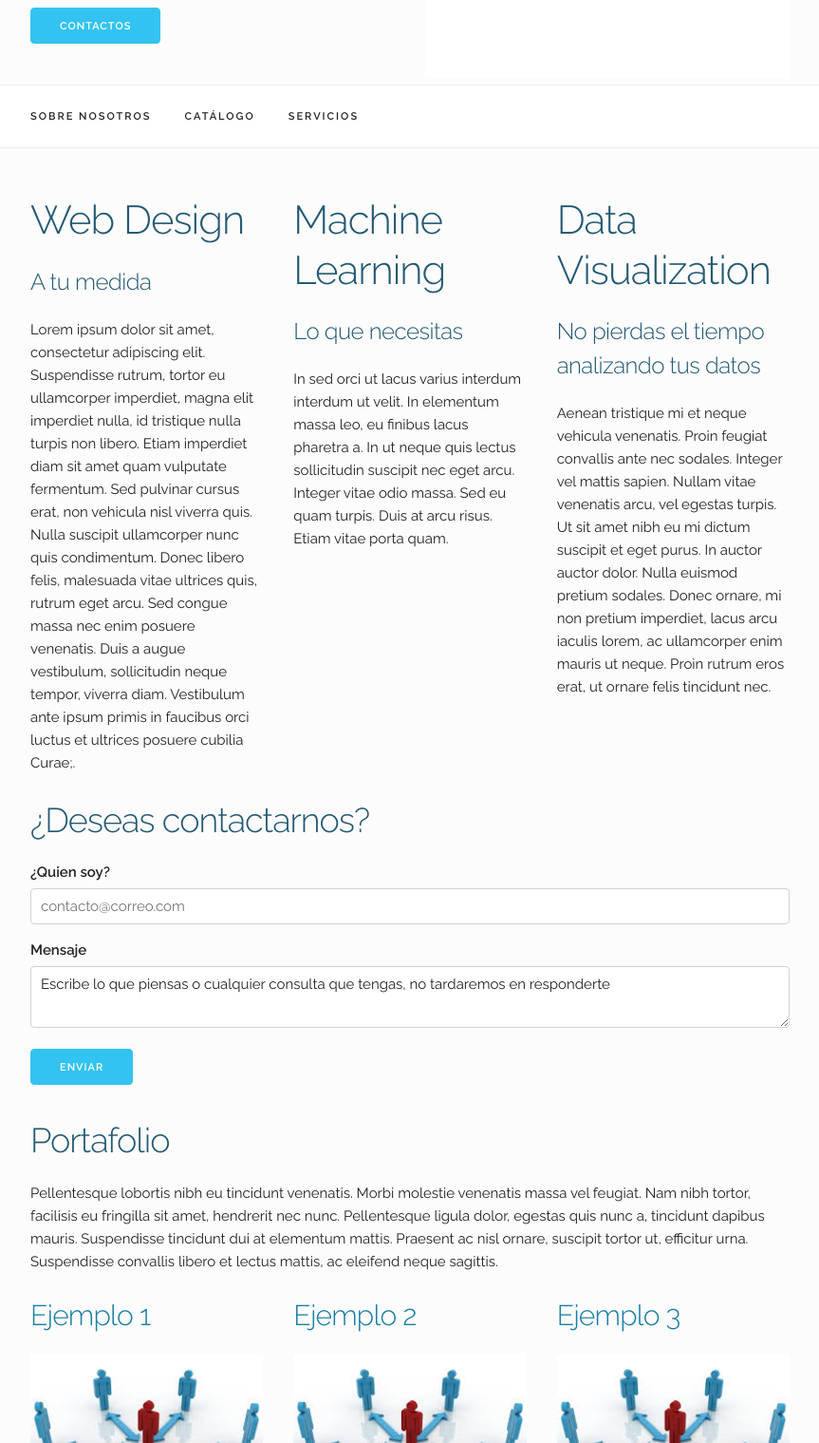
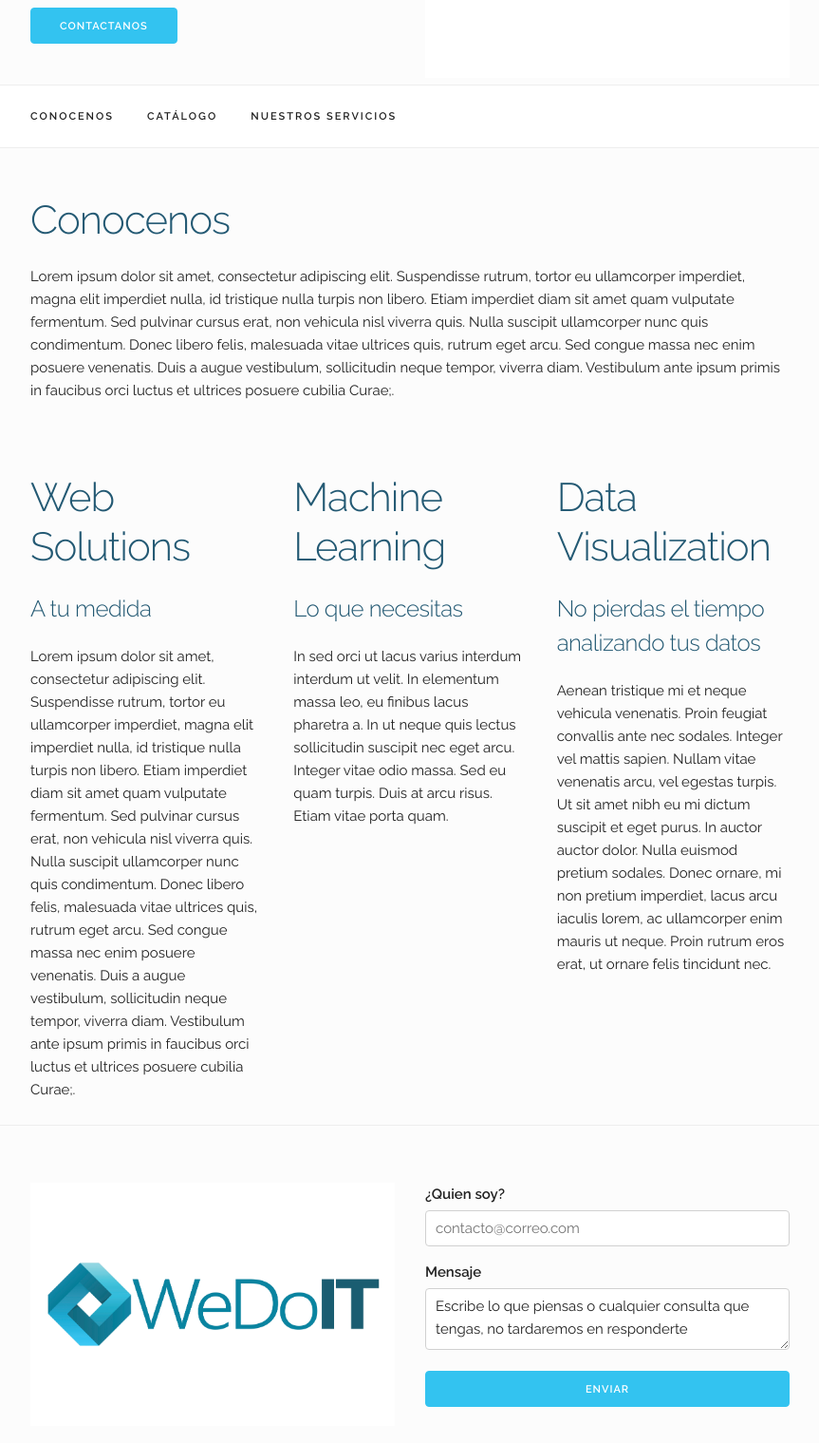
Before and after one commit to feardarkness/wedoit.landingpage, a website: page index.html in a window 1280 px wide. Shown: the part 174-1693 px from the top of the page at 95% size, without its empty margins (208-1071 px from the left). Drawn offline with nearby package versions, Linux system fonts and the light colour scheme.

Commit message:
Changed Contact Form

```diff
--- a/index.html
+++ b/index.html
@@ -15,7 +15,7 @@
 
     <!-- FONT
     –––––––––––––––––––––––––––––––––––––––––––––––––– -->
-    <link href='//fonts.googleapis.com/css?family=Raleway:400,300,600' rel='stylesheet' type='text/css'>
+    <link href='https://fonts.googleapis.com/css?family=Raleway:400,300,600' rel='stylesheet' type='text/css'>
 
     <!-- CSS
     –––––––––––––––––––––––––––––––––––––––––––––––––– -->
@@ -25,7 +25,7 @@
 
     <!-- Scripts
     –––––––––––––––––––––––––––––––––––––––––––––––––– -->
-    <script src="//ajax.googleapis.com/ajax/libs/jquery/2.1.1/jquery.min.js"></script>
+    <script src="https://ajax.googleapis.com/ajax/libs/jquery/3.1.0/jquery.min.js"></script>
     <script src="js/main.js"></script>
 
     <!-- Favicon
@@ -45,7 +45,7 @@
             <div class="one-half column">
                 <h4 class="topus-heading">Deja de soñar con el futuro, el momento es ahora y nosotros lo hacemos
                     realidad.</h4>
-                <a class="button button-primary" href="http://wedoit.uk#contactos">Contactos</a>
+                <a class="button button-primary" href="http://wedoit.uk#contactos">Contactanos</a>
             </div>
             <div class="one-half column phones">
                 <img class="logo u-max-full-width" src="images/logo.jpg">
@@ -58,20 +58,20 @@
 <nav class="navbar">
     <div class="container">
         <ul class="navbar-list">
-            <li class="navbar-item"><a class="navbar-link" href="#intro">Sobre Nosotros</a></li>
+            <li class="navbar-item"><a class="navbar-link" href="#intro">Conocenos</a></li>
             <li class="navbar-item"><a class="navbar-link" href="#catalog">Catálogo</a></li>
             <li class="navbar-item">
-                <a class="navbar-link" href="#" data-popover="#codeNavPopover">Servicios</a>
+                <a class="navbar-link" href="#" data-popover="#codeNavPopover">Nuestros Servicios</a>
                 <div id="codeNavPopover" class="popover">
                     <ul class="popover-list">
                         <li class="popover-item">
-                            <a class="popover-link" href="#grid">Machine Learnig</a>
+                            <a class="popover-link" href="#machineLearning">Machine Learnig</a>
                         </li>
                         <li class="popover-item">
-                            <a class="popover-link" href="#typography">Web Development</a>
+                            <a class="popover-link" href="#webSolutions">Web Solutions</a>
                         </li>
                         <li class="popover-item">
-                            <a class="popover-link" href="#buttons">Data Visualization</a>
+                            <a class="popover-link" href="#dataVisualization">Data Visualization</a>
                         </li>
                     </ul>
                 </div>
@@ -82,8 +82,22 @@
 <div class="section services">
     <div class="container">
         <div class="row">
-            <div class="one-third column service">
-                <h2 class="service-title">Web Design</h2>
+                <h2 class="service-title">Conocenos</h2>
+                <p class="service-description">Lorem ipsum dolor sit amet, consectetur adipiscing elit. Suspendisse
+                    rutrum, tortor eu ullamcorper imperdiet, magna elit imperdiet nulla, id tristique nulla turpis non
+                    libero. Etiam imperdiet diam sit amet quam vulputate fermentum. Sed pulvinar cursus erat, non
+                    vehicula nisl viverra quis. Nulla suscipit ullamcorper nunc quis condimentum. Donec libero felis,
+                    malesuada vitae ultrices quis, rutrum eget arcu. Sed congue massa nec enim posuere venenatis. Duis a
+                    augue vestibulum, sollicitudin neque tempor, viverra diam. Vestibulum ante ipsum primis in faucibus
+                    orci luctus et ultrices posuere cubilia Curae;.</p>
+        </div>
+    </div>
+</div>
+<div class="section services">
+    <div class="container">
+        <div class="row">
+            <div id="webSolutions" class="one-third column service">
+                <h2 class="service-title">Web Solutions</h2>
                 <h5 class="service-heading">A tu medida</h5>
                 <p class="service-description">Lorem ipsum dolor sit amet, consectetur adipiscing elit. Suspendisse
                     rutrum, tortor eu ullamcorper imperdiet, magna elit imperdiet nulla, id tristique nulla turpis non
@@ -93,14 +107,14 @@
                     augue vestibulum, sollicitudin neque tempor, viverra diam. Vestibulum ante ipsum primis in faucibus
                     orci luctus et ultrices posuere cubilia Curae;.</p>
             </div>
-            <div class="one-third column service">
+            <div id="machineLearning" class="one-third column service">
                 <h2 class="service-title">Machine Learning</h2>
                 <h5 class="service-heading">Lo que necesitas</h5>
                 <p class="service-description">In sed orci ut lacus varius interdum interdum ut velit. In elementum
                     massa leo, eu finibus lacus pharetra a. In ut neque quis lectus sollicitudin suscipit nec eget arcu.
                     Integer vitae odio massa. Sed eu quam turpis. Duis at arcu risus. Etiam vitae porta quam.</p>
             </div>
-            <div class="one-third column service">
+            <div id="dataVisualization" class="one-third column service">
                 <h2 class="service-title">Data Visualization</h2>
                 <h5 class="service-heading">No pierdas el tiempo analizando tus datos</h5>
                 <p class="service-description">Aenean tristique mi et neque vehicula venenatis. Proin feugiat convallis
@@ -113,11 +127,14 @@
     </div>
 </div>
 
-<div class="section contact-us">
+<div class="docs-section contact-us">
     <div class="container">
-        <h3 class="section-heading">¿Deseas contactarnos?</h3>
-        <form>
             <div class="row">
+              <div class="one-half column">
+                <img class="logo u-max-full-width" src="images/logo.jpg">
+              </div>
+              <div class="one-half column">
+                <form>
                 <div class="twelve columns">
                     <label for="correo">¿Quien soy?</label>
                     <input class="u-full-width" id="correo" type="text" placeholder="contacto@correo.com"/>
@@ -126,15 +143,16 @@
                     <label for="comentario">Mensaje</label>
                     <textarea id="comentario" class="u-full-width" rows="5">Escribe lo que piensas o cualquier consulta que tengas, no tardaremos en responderte</textarea>
                 </div>
+                <button class="button button-primary u-full-width" type="submit" value="enviar">Enviar</button>
+                </form>
+              </div>
             </div>
-            <button class="button button-primary" type="submit" value="enviar">Enviar</button>
-        </form>
     </div>
 </div>
 
-<div class="section portfolio">
+<div class="docs-section portfolio">
     <div class="container">
-        <h3 class="section-heading">Portafolio</h3>
+        <h3 class="section-heading">Nuestro Trabajo</h3>
         <p class="section-description">Pellentesque lobortis nibh eu tincidunt venenatis. Morbi molestie venenatis massa
             vel feugiat. Nam nibh tortor, facilisis eu fringilla sit amet, hendrerit nec nunc. Pellentesque ligula
             dolor, egestas quis nunc a, tincidunt dapibus mauris. Suspendisse tincidunt dui at elementum mattis.
@@ -142,7 +160,7 @@
             ac eleifend neque sagittis.</p>
         <div class="row">
             <div class="one-third column">
-                <h4 class="sub-section-heading">Ejemplo 1</h4>
+                <h4 class="sub-section-heading">Web Solutions</h4>
                 <img src="images/proyecto1.jpg" class="u-max-full-width">
                 <p>In euismod tincidunt risus at vestibulum. Aenean aliquam justo in diam lacinia viverra. Donec eget
                     blandit nulla. Phasellus massa erat, fringilla et velit eu, ultricies malesuada quam. Mauris quis
```
